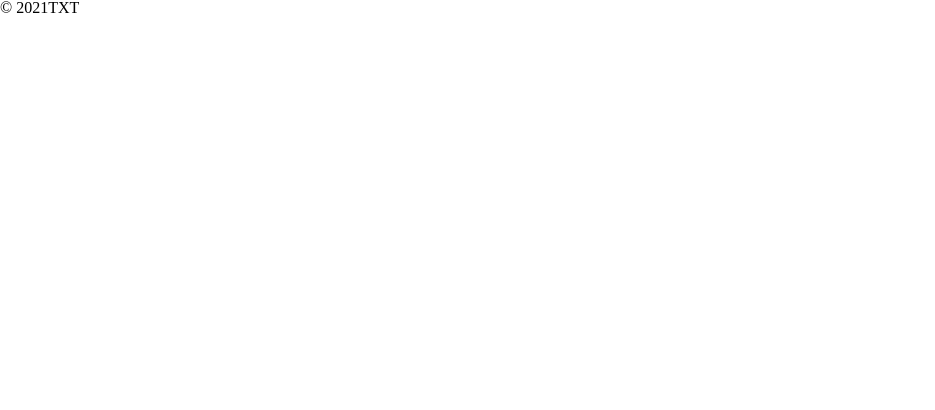
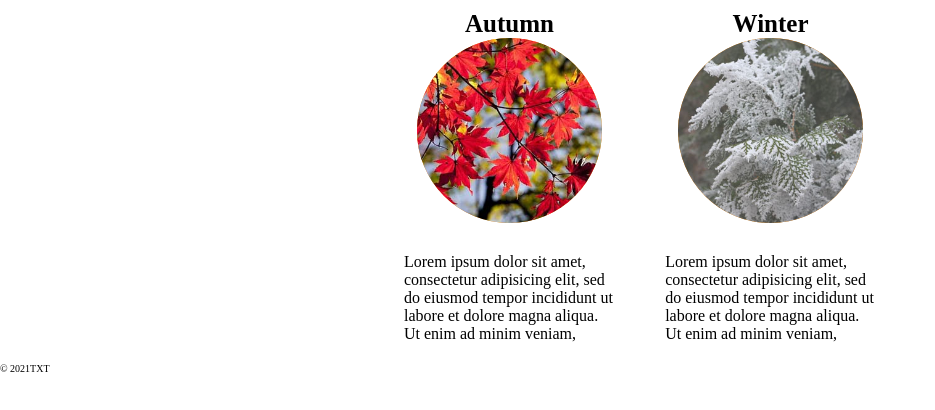
Before and after one commit to felica-group320/3.30practice, a plain HTML site: page index.html in a window 1280 px wide. Shown: the whole page, without its empty margins (0-935 px from the left). Drawn offline with nearby package versions, Linux system fonts and the light colour scheme.

Commit message:
秋冬部分のコーディング終了

```diff
--- a/index.html
+++ b/index.html
@@ -20,6 +20,27 @@
   <!-- 春夏：梅澤
   秋冬：井上 -->
   <main>
+    <div class="container">
+      <div class="season-wrapper-2">
+
+        <div class="season-box">
+          <h2>Autumn</h2>
+          <div class="season-img">
+            <img src="img/box03.jpg" alt="">
+          </div>
+          <p>Lorem ipsum dolor sit amet, consectetur adipisicing elit, sed do eiusmod tempor incididunt ut labore et dolore magna aliqua. Ut enim ad minim veniam, </p>
+        </div>
+
+        <div class="season-box">
+          <h2>Winter</h2>
+          <div class="season-img">
+            <img src="img/box4.jpg" alt="">
+          </div>
+          <p>Lorem ipsum dolor sit amet, consectetur adipisicing elit, sed do eiusmod tempor incididunt ut labore et dolore magna aliqua. Ut enim ad minim veniam, </p>
+        </div>
+
+      </div>
+    </div>
   </main>
 
   <!-- 井上 -->
--- a/scss/_3.main.scss
+++ b/scss/_3.main.scss
@@ -1,3 +1,39 @@
 
-// main{
-// }
+main{
+  /* 井上担当部分 */
+  >.container{
+    display: flex;
+    justify-content: space-around;
+    .season-wrapper-2{
+      width: 40%;
+      display: flex;
+      justify-content: space-between;
+      >.season-box{
+        width: 49%;
+        padding: 10px;
+        border-radius: 12px;
+        transition: 0.2s;
+        &:hover{
+          box-shadow: 0px 0px 10px #333;
+        }
+        >h2{
+          text-align: center;
+          font-size: 2.5rem;
+        }
+        >.season-img{
+          text-align: center;
+          margin-bottom: 20px;
+          >img{
+            max-width: 80%;
+            border-radius: 50%;
+            background-color: darkorange;
+          }
+        }
+        >p{
+          font-size: 1.6rem;
+          padding: 10px;
+        }
+      }
+    }
+  }
+}
--- a/scss/style.scss
+++ b/scss/style.scss
@@ -1,9 +1,8 @@
 @import "reset";
 @import "mixin";
-@import "script";
 @import "1.header";
-// @import "2.nav";
-// @import "3.main";
+@import "2.nav";
+@import "3.main";
 // @import "4..scss";
 // @import "_5..scss";
 // @import "_6..scss";
```
Also changed, not shown: css/style.css, 1 other file.
